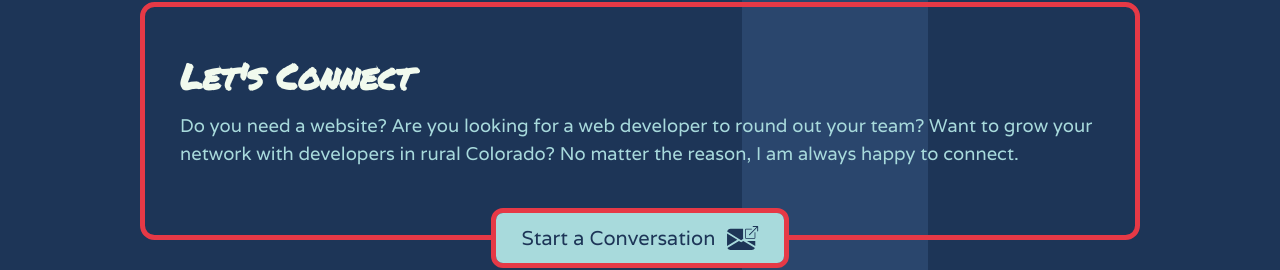
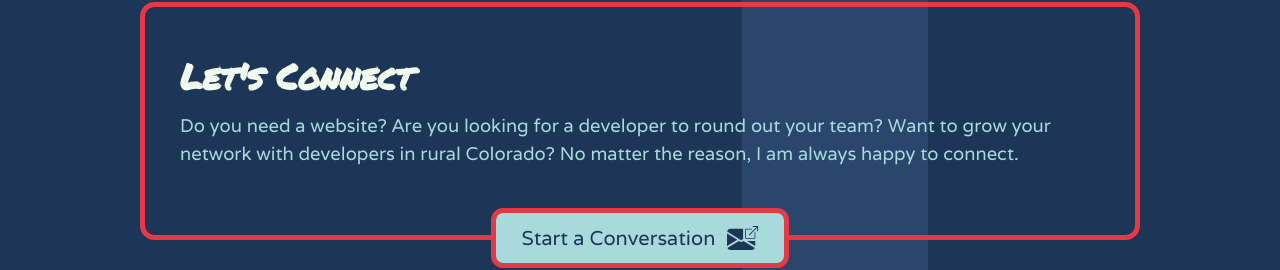
Before and after one commit to NickCalderone/developer-portfolio, a Nuxt app: page / in a window 1280 px wide. Shown: the part 2902-3172 px from the top of the page. Built offline with nearby package versions, Linux system fonts and the light colour scheme.

Commit message:
update contact text

```diff
--- a/components/Contact.vue
+++ b/components/Contact.vue
@@ -115,7 +115,7 @@ export default {
 		<div class="contact-text-wrapper">
 			<h3 class="contact-subheader">Let's Connect</h3>
 			<p class="contact-text">
-				Do you need a website? Are you looking for a web developer to round out your team? Want to grow your
+				Do you need a website? Are you looking for a developer to round out your team? Want to grow your
 				network with developers in rural Colorado? No matter the reason, I am always happy to connect.
 			</p>
 		</div>
```
